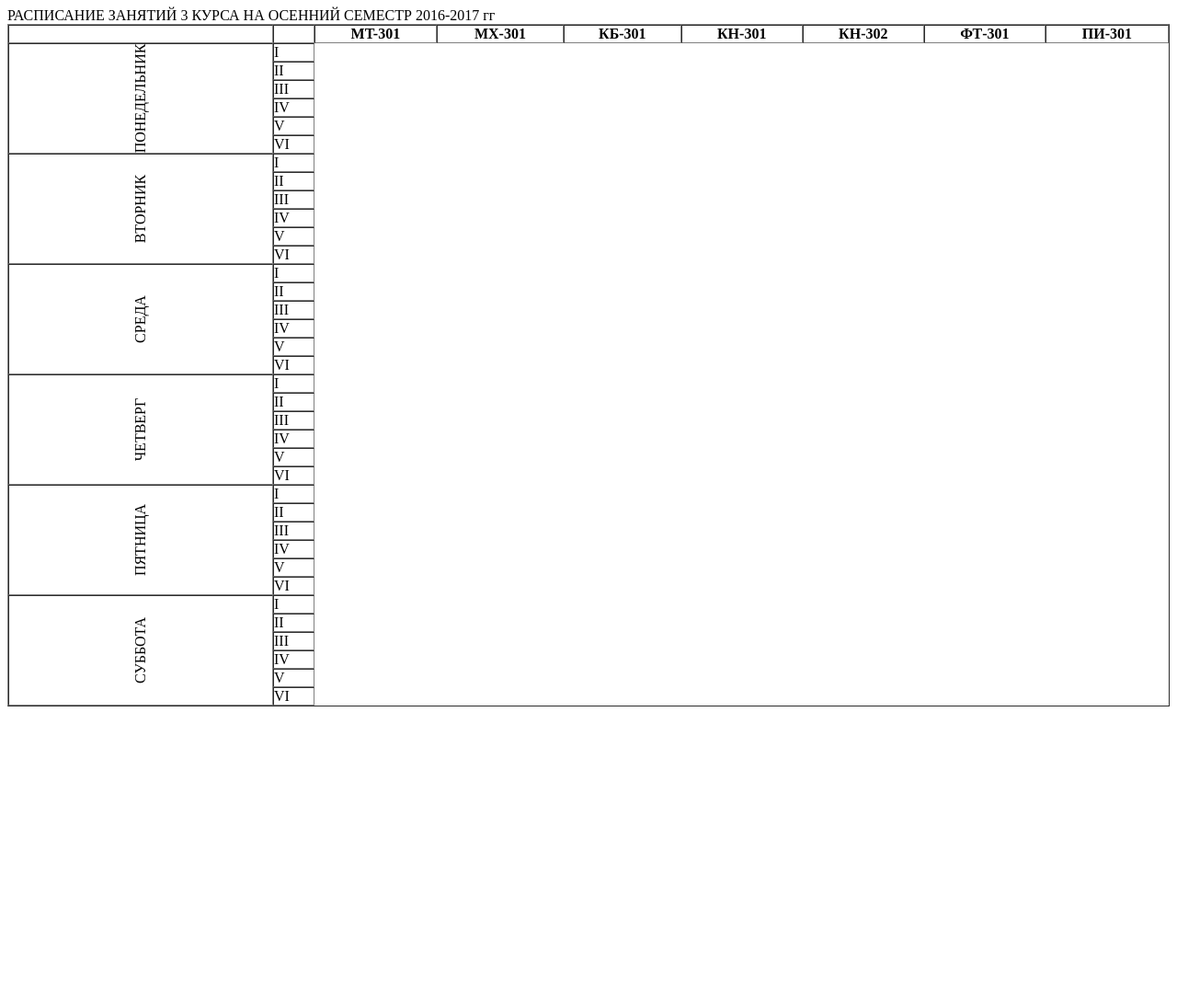
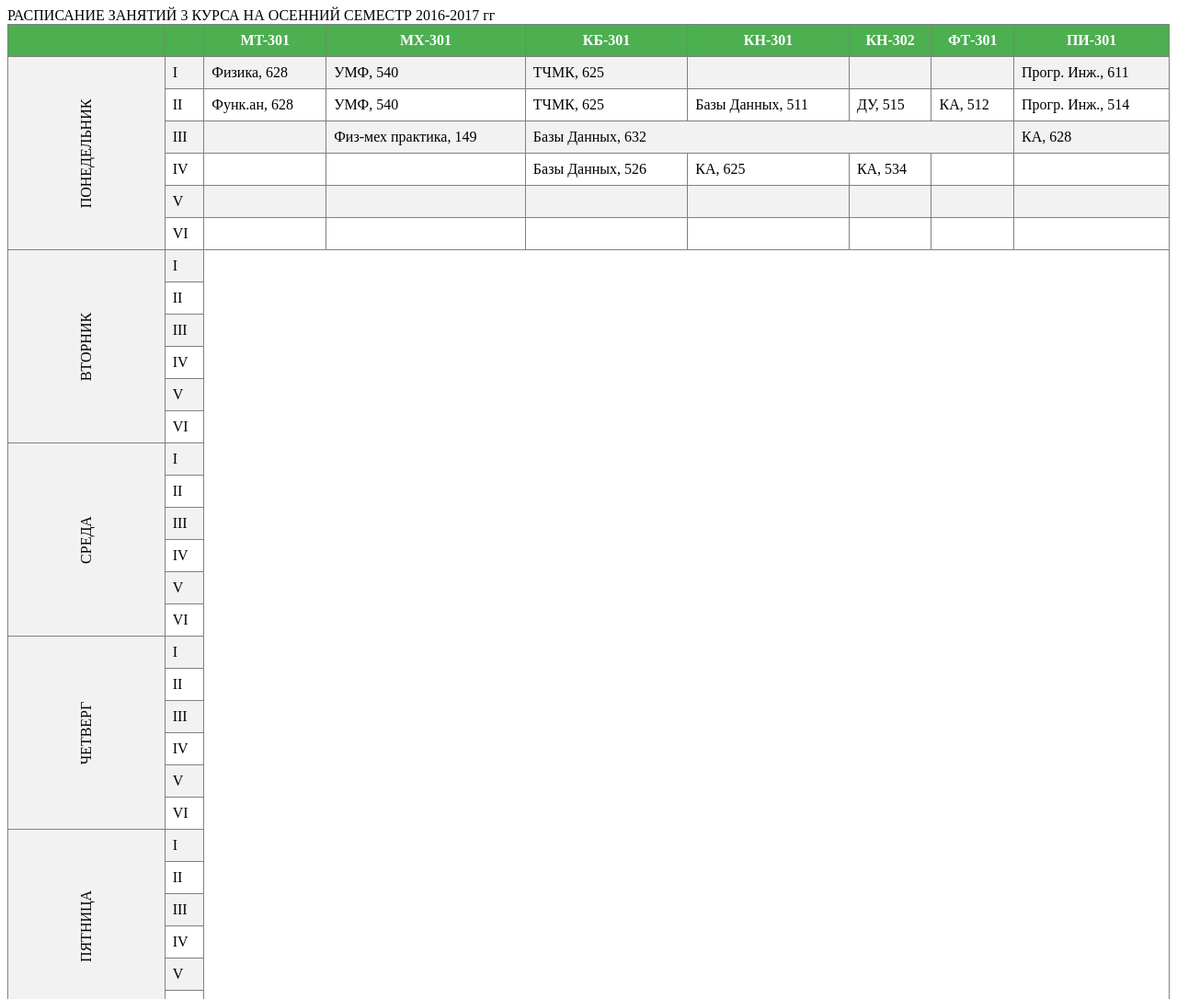
Before and after one commit to zokeer/zokeer.github.io, a plain HTML site: page index.html in a window 1280 px wide. Shown: the top 1086 px of the page at 92% size. Before the commit the page ends 850 px from the top, so only its background shows below. Drawn offline with Linux system fonts and the light colour scheme.

Commit message:
Initial Content

```diff
--- a/index.html
+++ b/index.html
@@ -18,6 +18,24 @@
 			white-space: nowrap;
 			text-align: center;
 		}
+		table {
+			border-collapse: collapse;
+			width: 100%;
+			text-align: center;
+		}
+
+		th, td {
+			text-align: left;
+			padding: 8px;
+		}
+
+		tr:nth-child(even){background-color: #f2f2f2}
+
+		th {
+			background-color: #4CAF50;
+			text-align: center;
+			color: white;
+		}
 	</style>
 	РАСПИСАНИЕ ЗАНЯТИЙ 3 КУРСА НА ОСЕННИЙ СЕМЕСТР 2016-2017 гг
 </head>
@@ -32,37 +50,43 @@
     	<th>КН-302</th>
     	<th>ФТ-301</th>
     	<th>ПИ-301</th>
-    	<tr><td rowspan="6"><div class="rotate-90-degrees">ПОНЕДЕЛЬНИК</div></td><td>I</td></tr>
+    	<tr><td rowspan="6"><div class="rotate-90-degrees">ПОНЕДЕЛЬНИК</div></td>
+		<td>I</td><td>Физика, 628</td><td>УМФ, 540</td><td>ТЧМК, 625</td><td></td><td></td><td></td><td>Прогр. Инж., 611</td></tr>
+		<tr><td>II</td><td>Функ.ан, 628</td><td>УМФ, 540</td><td>ТЧМК, 625</td><td>Базы Данных, 511</td><td>ДУ, 515</td><td>КА, 512</td><td>Прогр. Инж., 514</td></tr>
+		<tr><td>III</td><td></td><td>Физ-мех практика, 149</td><td colspan="4">Базы Данных, 632</td><td>КА, 628</td></tr>
+		<tr><td>IV</td><td></td><td></td><td>Базы Данных, 526</td><td>КА, 625</td><td>КА, 534</td><td></td><td></td></tr>
+		<tr><td>V</td><td></td><td></td><td></td><td></td><td></td><td></td><td></td></tr>
+		<tr><td>VI</td><td></td><td></td><td></td><td></td><td></td><td></td><td></td></tr>
+		<tr><td rowspan="6"><div class="rotate-90-degrees">ВТОРНИК</div></td>
+		<td>I</td></tr>
 		<tr><td>II</td></tr>
 		<tr><td>III</td></tr>
 		<tr><td>IV</td></tr>
 		<tr><td>V</td></tr>
 		<tr><td>VI</td></tr>
-		<tr><td rowspan="6"><div class="rotate-90-degrees">ВТОРНИК</div></td><td>I</td></tr>
+		<tr><td rowspan="6"><div class="rotate-90-degrees">СРЕДА</div></td>
+		<td>I</td></tr>
 		<tr><td>II</td></tr>
 		<tr><td>III</td></tr>
 		<tr><td>IV</td></tr>
 		<tr><td>V</td></tr>
 		<tr><td>VI</td></tr>
-		<tr><td rowspan="6"><div class="rotate-90-degrees">СРЕДА</div></td><td>I</td></tr>
+		<tr><td rowspan="6"><div class="rotate-90-degrees">ЧЕТВЕРГ</div></td>
+		<td>I</td></tr>
 		<tr><td>II</td></tr>
 		<tr><td>III</td></tr>
 		<tr><td>IV</td></tr>
 		<tr><td>V</td></tr>
 		<tr><td>VI</td></tr>
-		<tr><td rowspan="6"><div class="rotate-90-degrees">ЧЕТВЕРГ</div></td><td>I</td></tr>
+		<tr><td rowspan="6"><div class="rotate-90-degrees">ПЯТНИЦА</div></td>
+		<td>I</td></tr>
 		<tr><td>II</td></tr>
 		<tr><td>III</td></tr>
 		<tr><td>IV</td></tr>
 		<tr><td>V</td></tr>
 		<tr><td>VI</td></tr>
-		<tr><td rowspan="6"><div class="rotate-90-degrees">ПЯТНИЦА</div></td><td>I</td></tr>
-		<tr><td>II</td></tr>
-		<tr><td>III</td></tr>
-		<tr><td>IV</td></tr>
-		<tr><td>V</td></tr>
-		<tr><td>VI</td></tr>
-		<tr><td rowspan="6"><div class="rotate-90-degrees">СУББОТА</div></td><td>I</td></tr>
+		<tr><td rowspan="6"><div class="rotate-90-degrees">СУББОТА</div></td>
+		<td>I</td></tr>
 		<tr><td>II</td></tr>
 		<tr><td>III</td></tr>
 		<tr><td>IV</td></tr>
```
